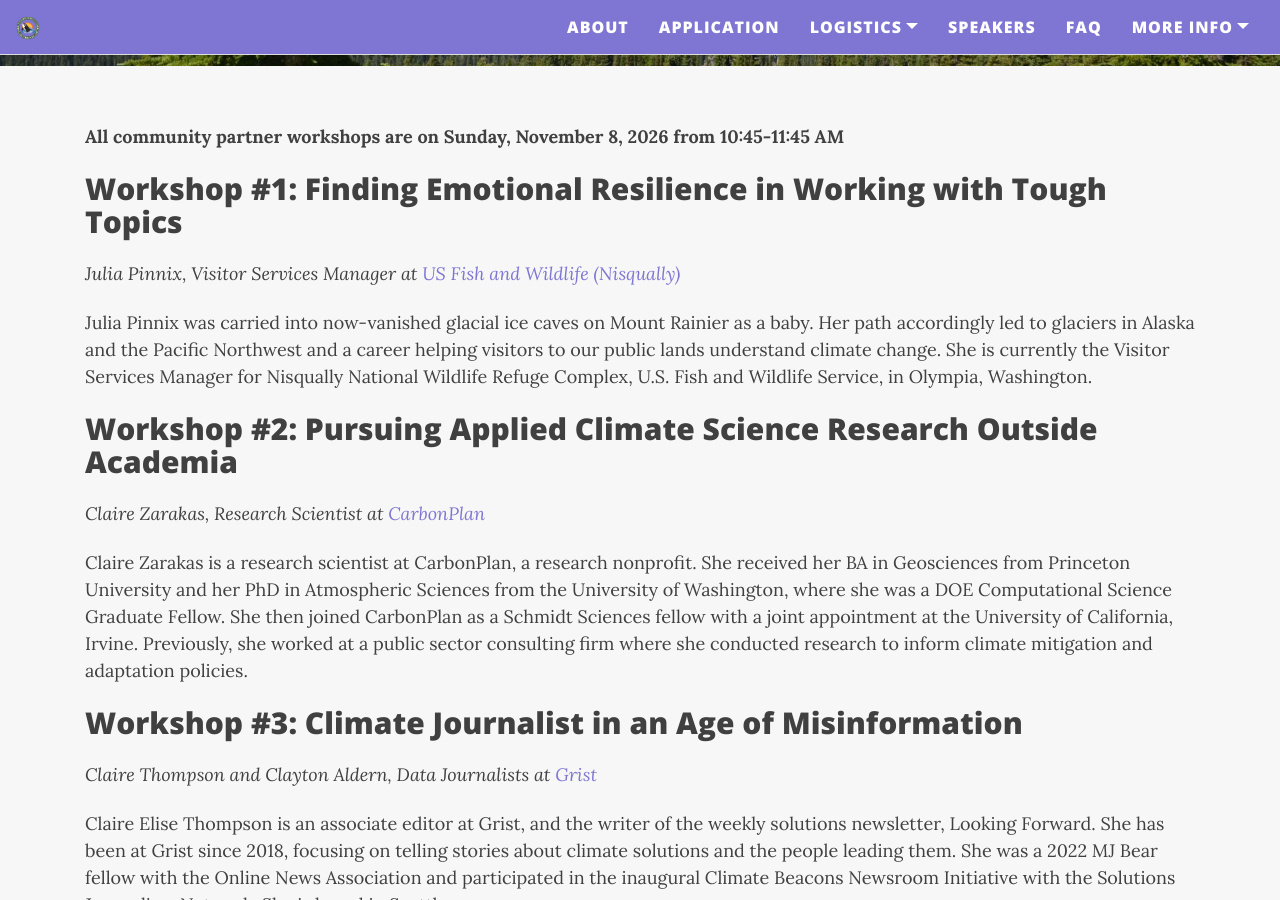
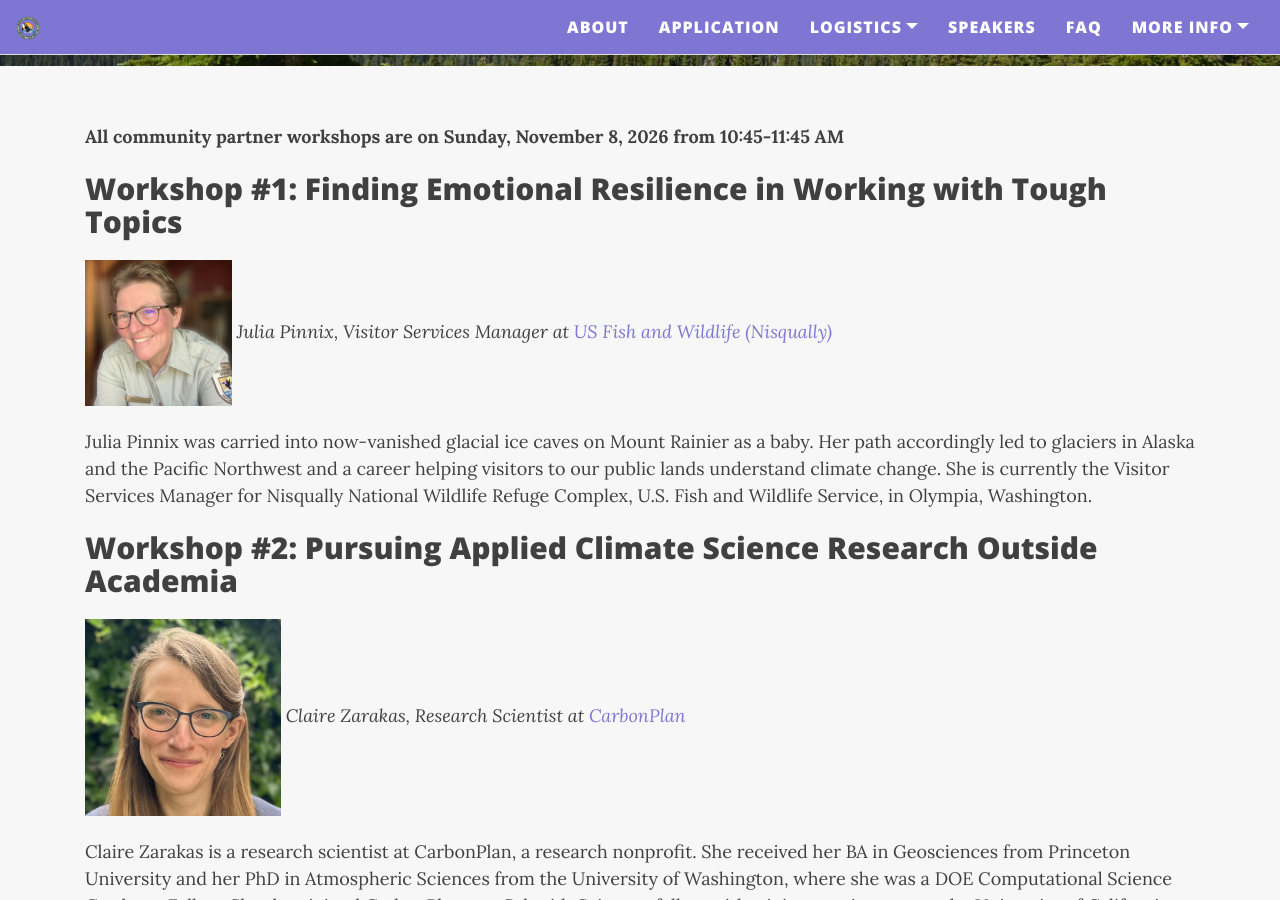
Before and after one commit to graduateclimateconference/graduateclimateconference.github.io, a Jekyll site: the page built from commpartners.md, in a window 1280 px wide and 900 px high, scrolled down 479 px. Built offline with Jekyll 4.4.1, drawn with Linux system fonts in a browser that asks for light colours; nearby versions of some CDN libraries.

Commit message:
Update commpartners.md

```diff
--- a/commpartners.md
+++ b/commpartners.md
@@ -6,16 +6,19 @@
 __All community partner workshops are on Sunday, November 8, 2026 from 10:45-11:45 AM__
 
 ## Workshop #1: Finding Emotional Resilience in Working with Tough Topics
+<img src="/assets/img/Workshop_1.png" alt="Julia Pinnix">
 <i> Julia Pinnix, Visitor Services Manager at [US Fish and Wildlife (Nisqually)](https://www.fws.gov/refuge/billy-frank-jr-nisqually) </i>
 
 Julia Pinnix was carried into now-vanished glacial ice caves on Mount Rainier as a baby. Her path accordingly led to glaciers in Alaska and the Pacific Northwest and a career helping visitors to our public lands understand climate change. She is currently the Visitor Services Manager for Nisqually National Wildlife Refuge Complex, U.S. Fish and Wildlife Service, in Olympia, Washington.
 
 ## Workshop #2: Pursuing Applied Climate Science Research Outside Academia
+<img src="/assets/img/Workshop_2.png" alt="Claire Zarakas">
 <i> Claire Zarakas, Research Scientist at [CarbonPlan](https://carbonplan.org/) </i>
 
 Claire Zarakas is a research scientist at CarbonPlan, a research nonprofit. She received her BA in Geosciences from Princeton University and her PhD in Atmospheric Sciences from the University of Washington, where she was a DOE Computational Science Graduate Fellow. She then joined CarbonPlan as a Schmidt Sciences fellow with a joint appointment at the University of California, Irvine. Previously, she worked at a public sector consulting firm where she conducted research to inform climate mitigation and adaptation policies.
 
 ## Workshop #3: Climate Journalist in an Age of Misinformation
+<img src="/assets/img/Workshop_3_1.png" alt="Claire Thompson"> <img src="/assets/img/Workshop_3_2.png" alt="Clayton Aldern">
 <i> Claire Thompson and Clayton Aldern, Data Journalists at [Grist](https://grist.org/) </i>
 
 Claire Elise Thompson is an associate editor at Grist, and the writer of the weekly solutions newsletter, Looking Forward. She has been at Grist since 2018, focusing on telling stories about climate solutions and the people leading them. She was a 2022 MJ Bear fellow with the Online News Association and participated in the inaugural Climate Beacons Newsroom Initiative with the Solutions Journalism Network. She is based in Seattle.
```
